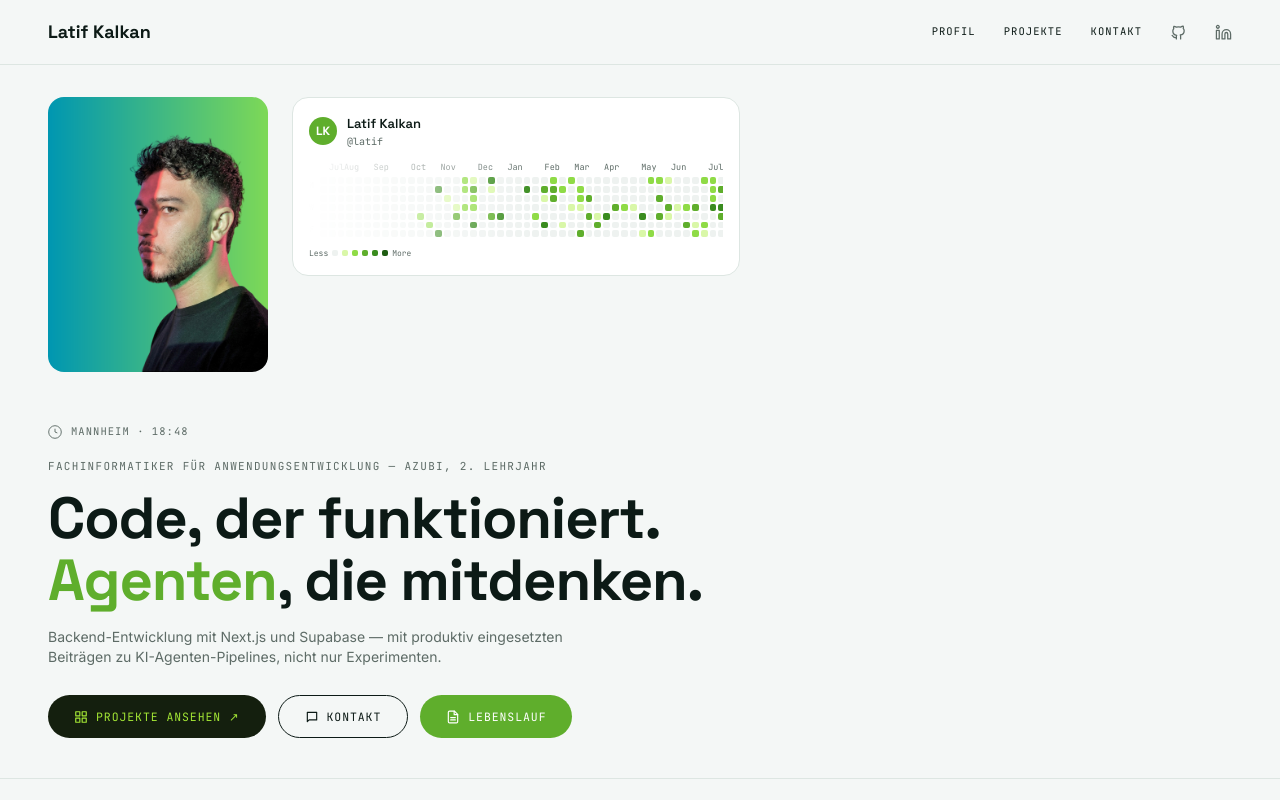
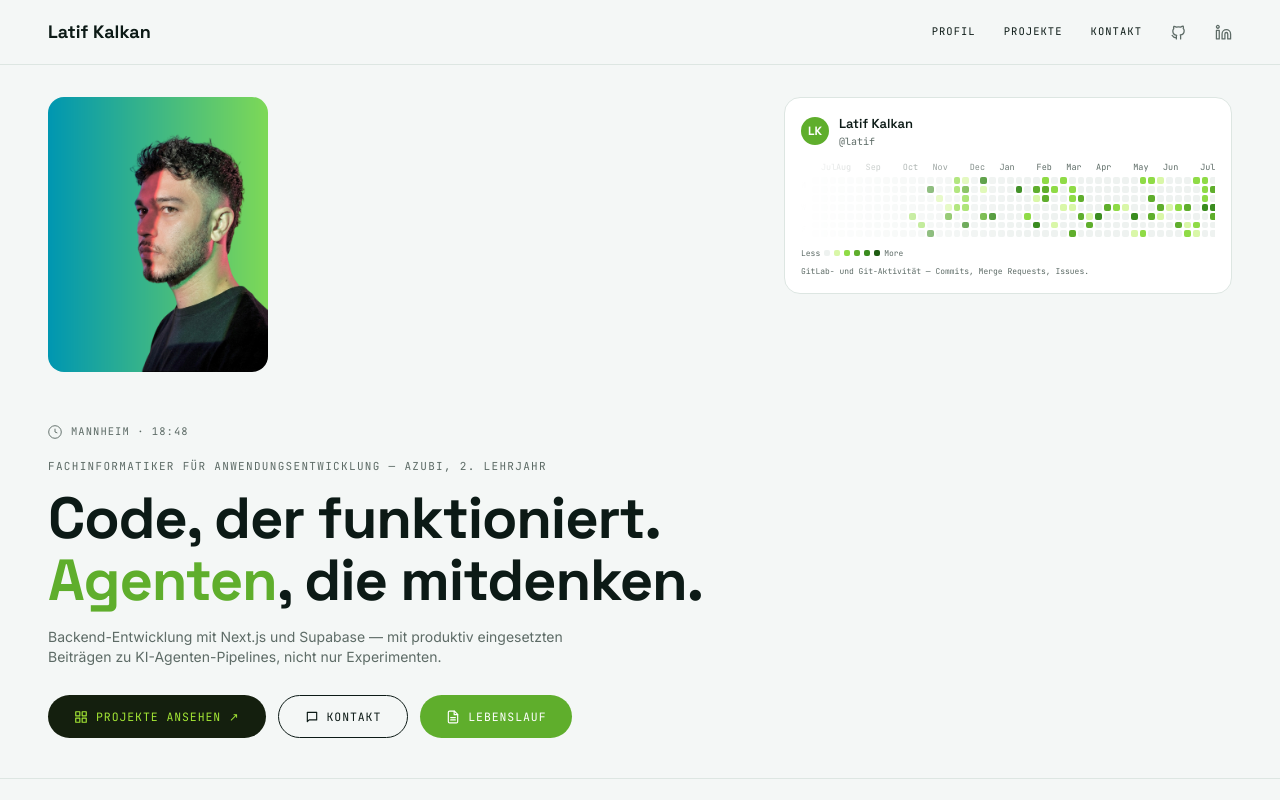
Before and after one commit to kalkanlatif/latif-portfolio, a Next.js app: page / in a window 1280 px wide. Shown: the top 800 px of the page. Built offline with nearby package versions, Linux system fonts and the light colour scheme.

Commit message:
style: align activity graph to the right edge and mention GitLab activity

```diff
--- a/src/components/ActivityGraph.tsx
+++ b/src/components/ActivityGraph.tsx
@@ -45,7 +45,7 @@ const activityCells = buildActivityCells();
 
 export default function ActivityGraph() {
   return (
-    <div className="max-w-md flex-1 overflow-hidden rounded-card border border-border bg-card p-4">
+    <div className="ml-auto w-full max-w-md overflow-hidden rounded-card border border-border bg-card p-4">
       <div className="mb-3 flex items-center gap-2.5">
         <div className="flex h-7 w-7 items-center justify-center rounded-pill bg-accent font-display text-xs font-bold text-white">
           LK
@@ -107,6 +107,9 @@ export default function ActivityGraph() {
         ))}
         <span className="font-mono text-[8px] text-muted">More</span>
       </div>
+      <p className="mt-1.5 font-mono text-[8px] text-muted">
+        GitLab- und Git-Aktivität — Commits, Merge Requests, Issues.
+      </p>
     </div>
   );
 }
```
